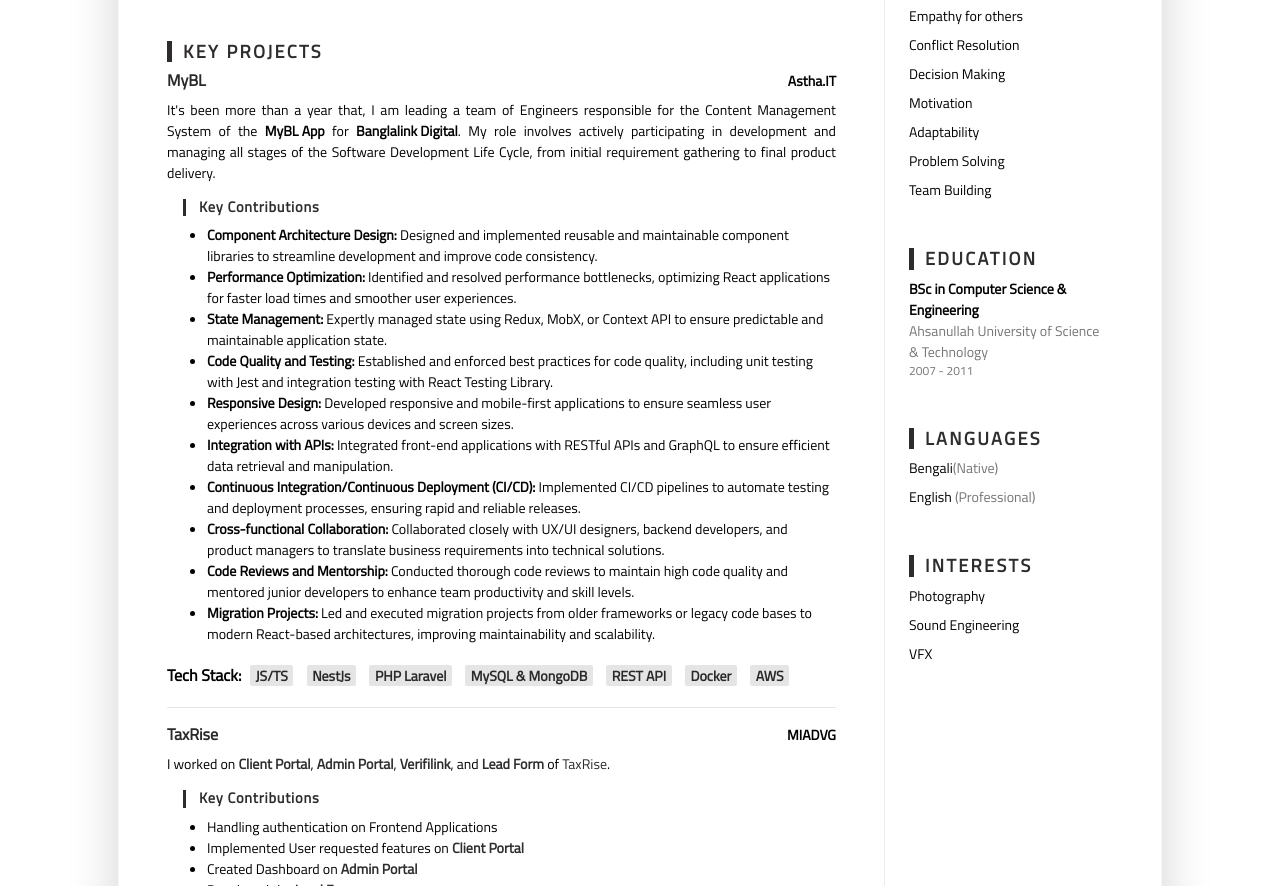
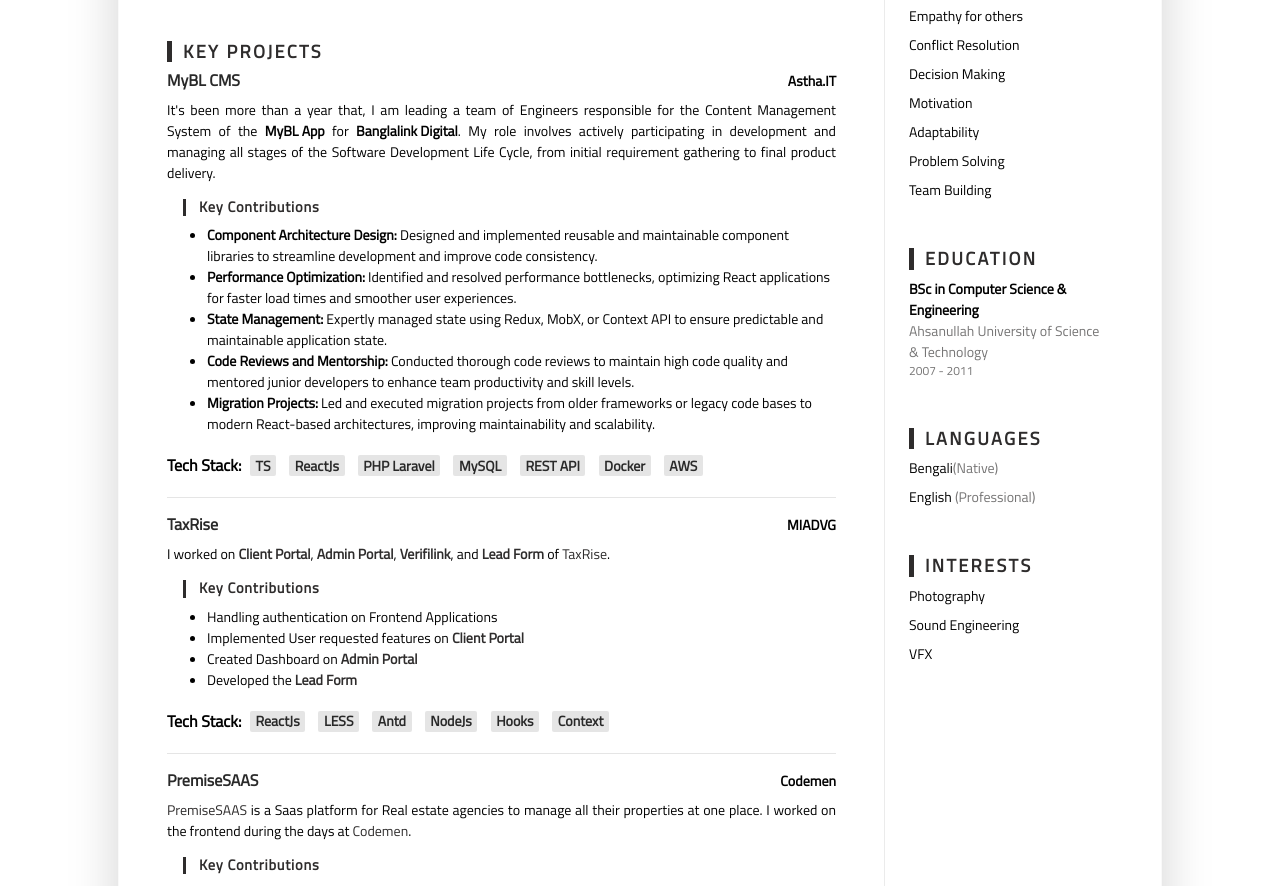
Before and after one commit to mushfiqweb/resume.mushfiqweb.com, a website: page index.html in a window 1280 px wide. Shown: the part 795-1681 px from the top of the page. Drawn offline with Linux system fonts and the light colour scheme.

Commit message:
Updated Description

```diff
--- a/index.html
+++ b/index.html
@@ -366,7 +366,7 @@
 
 								<div class="item">
 									<div class="item-heading row align-items-center mb-2">
-										<h4 class="item-title col-12 col-md-6 col-lg-8 mb-2 mb-md-0">MyBL</h4>
+										<h4 class="item-title col-12 col-md-6 col-lg-8 mb-2 mb-md-0">MyBL CMS</h4>
 										<div
 											class="item-meta col-12 col-md-6 col-lg-4 text-muted text-left text-md-right">
 											<a class="work-company dark-link dark-hover6" href="https://asthait.com/"
@@ -405,31 +405,6 @@
 												state.
 											</li>
 											<li>
-												<strong>Code Quality and Testing:</strong> Established and enforced best
-												practices for code quality, including unit testing with Jest and
-												integration testing with React Testing Library.
-											</li>
-											<li>
-												<strong>Responsive Design:</strong> Developed responsive and
-												mobile-first applications to ensure seamless user experiences across
-												various devices and screen sizes.
-											</li>
-											<li>
-												<strong>Integration with APIs:</strong> Integrated front-end
-												applications with RESTful APIs and GraphQL to ensure efficient data
-												retrieval and manipulation.
-											</li>
-											<li>
-												<strong>Continuous Integration/Continuous Deployment (CI/CD):</strong>
-												Implemented CI/CD pipelines to automate testing and deployment
-												processes, ensuring rapid and reliable releases.
-											</li>
-											<li>
-												<strong>Cross-functional Collaboration:</strong> Collaborated closely
-												with UX/UI designers, backend developers, and product managers to
-												translate business requirements into technical solutions.
-											</li>
-											<li>
 												<strong>Code Reviews and Mentorship:</strong> Conducted thorough code
 												reviews to maintain high code quality and mentored junior developers to
 												enhance team productivity and skill levels.
@@ -444,14 +419,14 @@
 										<span class="tech-caption"> Tech Stack: </span>
 										<a target="_blank"
 											href="https://www.google.com/search?q=JavaScript%20or%20TypeScript"
-											class="badge badge-light">JS/TS
+											class="badge badge-light">TS
 										</a>
 										<a target="_blank" href="https://nestjs.com/"
-											class="badge badge-light">NestJs</a>
+											class="badge badge-light">ReactJs</a>
 										<a target="_blank" href="https://laravel.com" class="badge badge-light">PHP
 											Laravel</a>
 										<a target="_blank" href="https://www.google.com/search?q=MySQL+MongoDB"
-											class="badge badge-light">MySQL & MongoDB</a>
+											class="badge badge-light">MySQL</a>
 										<a target="_blank" href="https://www.google.com/search?q=REST+API"
 											class="badge badge-light">REST API</a>
 										<a target="_blank" href="https://docker.com"
```
Also changed, not shown: build/index.html.
